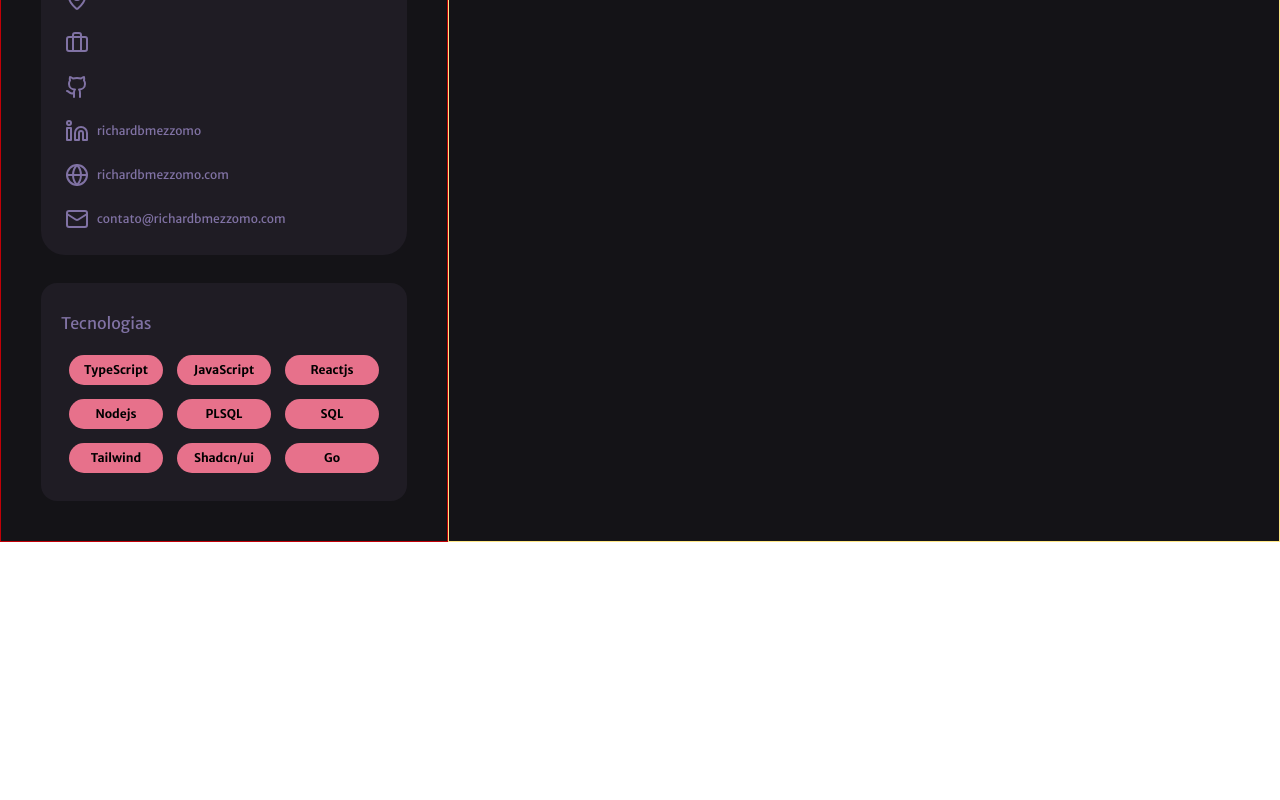
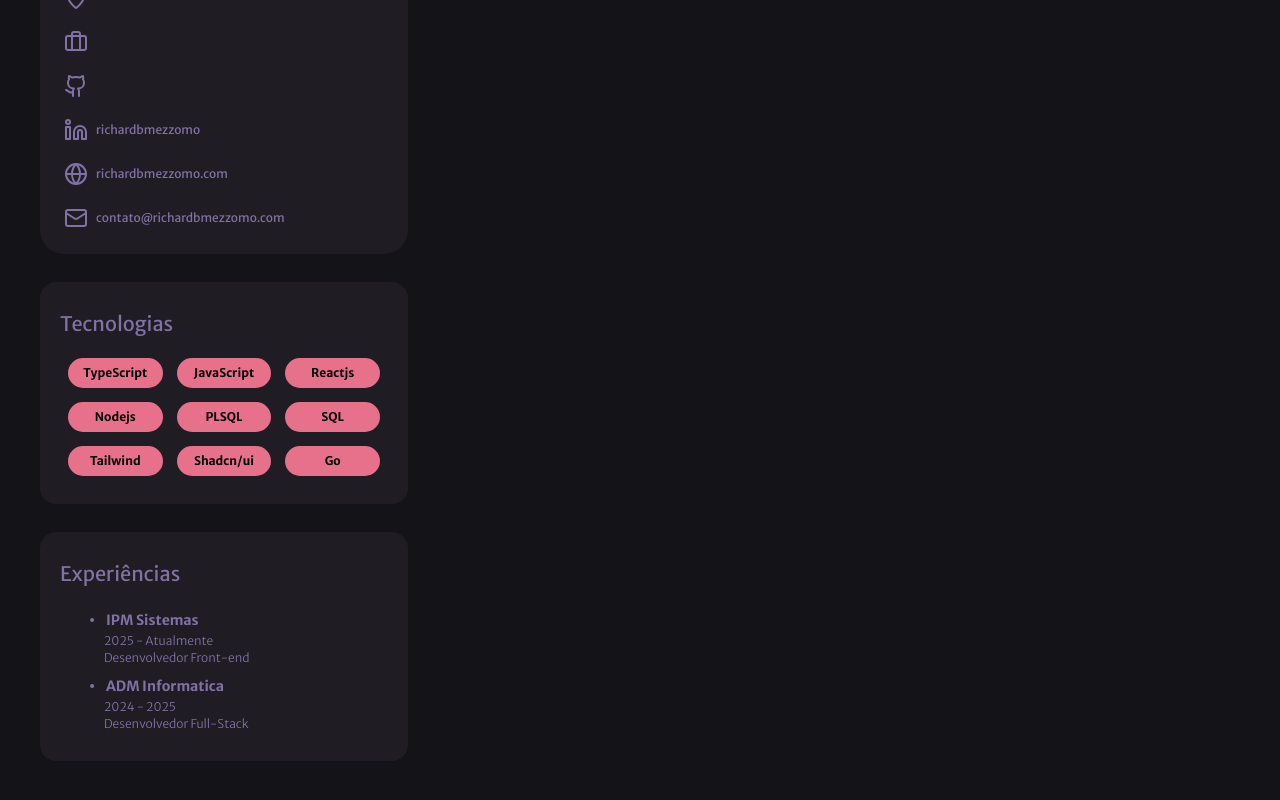
Before and after one commit to richardbmezzomo/resume, a React (Vite) app: page / in a window 1280 px wide. Shown: the part 372-1172 px from the top of the page. Before the commit the page ends 914 px from the top, so only its background shows below. Built offline with nearby package versions, Linux system fonts and the light colour scheme; no server answers.

Commit message:
feat: add Experiences component

```diff
--- a/src/App.tsx
+++ b/src/App.tsx
@@ -4,10 +4,10 @@ export const App = () => {
   return (
     <div className="bg-ink min-h-screen">
       <div className="grid grid-cols-1 md:grid-cols-[448px_1fr] min-h-screen">
-        <aside className="border border-red-700">
+        <aside className="">
           <Sidebar />
         </aside>
-        <main className="border border-amber-200">MAIN</main>
+        <main className="">MAIN</main>
       </div>
     </div>
   );
--- /dev/null
+++ b/src/components/Experiences.tsx
@@ -0,0 +1,19 @@
+import { ExperienceItem } from "./ui/ExperiencesItem"
+
+export const Experiences = () => {
+    return (
+        <div className="w-full bg-graphite rounded-2xl py-7">
+            <h1 className="pl-5 text-heather text-xl">Experiências</h1>
+            <div className="pt-5">
+                <ul className="flex flex-col gap-2 pl-10">
+                    <li>
+                        <ExperienceItem cargo="Desenvolvedor Front-end" empresa="IPM Sistemas" periodo="2025 - Atualmente"/>
+                    </li>
+                    <li>
+                        <ExperienceItem cargo="Desenvolvedor Full-Stack" empresa="ADM Informatica" periodo="2024 - 2025"/>
+                    </li>
+                </ul>
+            </div>
+        </div>
+    )
+}
--- a/src/components/Sidebar.tsx
+++ b/src/components/Sidebar.tsx
@@ -1,3 +1,4 @@
+import { Experiences } from "./Experiences"
 import { Links } from "./Links"
 import { Profile } from "./Profile"
 import { Tecnologies } from "./Tecnologies"
@@ -8,6 +9,7 @@ export const Sidebar = () => {
             <Profile/>
             <Links />
             <Tecnologies />
+            <Experiences />
         </div>
     )
 }
--- a/src/components/Tecnologies.tsx
+++ b/src/components/Tecnologies.tsx
@@ -1,7 +1,7 @@
 export const Tecnologies = () => {
     return (
         <div className="w-full bg-graphite rounded-2xl text-heather">
-            <h1 className="pl-5 pt-7 pb-5">Tecnologias</h1>
+            <h1 className="pl-5 pt-7 pb-5 text-xl">Tecnologias</h1>
             <div className="grid grid-cols-3 gap-3.5 px-7 pb-7 text-[12px] font-bold text-black">
                 <span className="bg-blossom m-auto p-1.5 rounded-full w-full flex items-center justify-center">TypeScript</span>
                 <span className="bg-blossom m-auto p-1.5 rounded-full w-full flex items-center justify-center">JavaScript</span>
--- /dev/null
+++ b/src/components/ui/ExperiencesItem.tsx
@@ -0,0 +1,17 @@
+import { ExperienceItemProps } from "@/types/experiences"
+import { Dot } from "lucide-react"
+
+
+export const ExperienceItem = ({ empresa, periodo, cargo }: ExperienceItemProps) => {
+  return (
+    <div className="text-heather text-sm">
+        <strong className="flex items-center gap-0.5">
+            <Dot />{empresa}
+        </strong>
+      <div className="font-light pl-6 text-[12px]">
+        <p>{periodo}</p>
+        <p>{cargo}</p>
+      </div>
+    </div>
+  )
+}
--- /dev/null
+++ b/src/types/experiences.ts
@@ -0,0 +1,5 @@
+export interface ExperienceItemProps {
+  empresa: string;
+  periodo: string;
+  cargo: string;
+}
```
